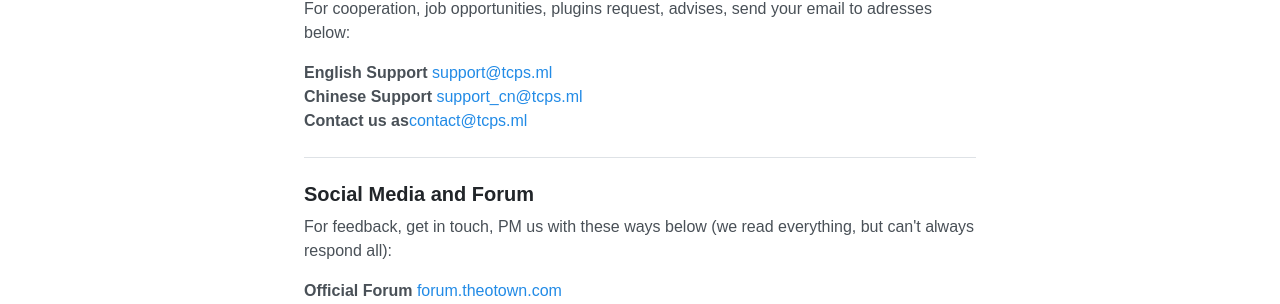
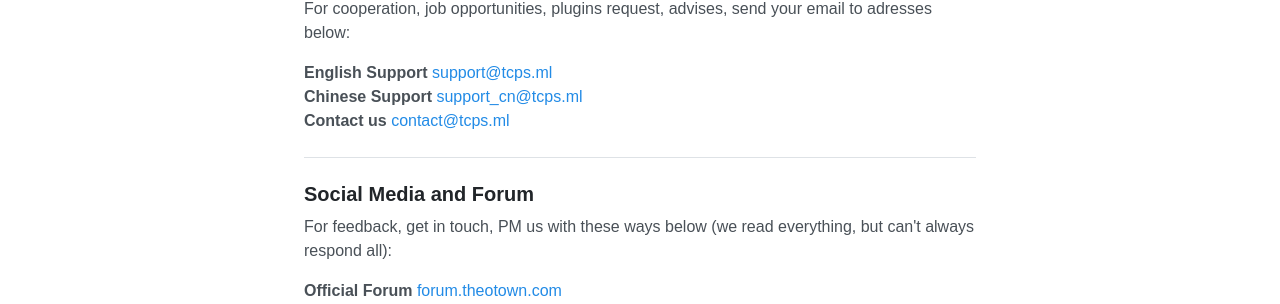
Before and after one commit to ttcps/ttcps.github.io, a Jekyll site: the page built from contact.html, in a window 1280 px wide. Shown: the part 240-544 px from the top of the page. Built offline with Jekyll 4.4.1, drawn with Linux system fonts in a browser that asks for light colours.

Commit message:
Update contact.html

```diff
--- a/contact.html
+++ b/contact.html
@@ -15,7 +15,7 @@ title: Contact
       <span style="font-weight: 600">Chinese Support </span><a href="mailto:support_cn@tcps.ml">support_cn@tcps.ml</a>
     </li>
     <li>
-      <span style="font-weight: 600">Contact us as</span><a href="mailto:contact@tcps.ml">contact@tcps.ml</a>
+      <span style="font-weight: 600">Contact us </span><a href="mailto:contact@tcps.ml">contact@tcps.ml</a>
     </li>
 </ul>
 <hr>
```
